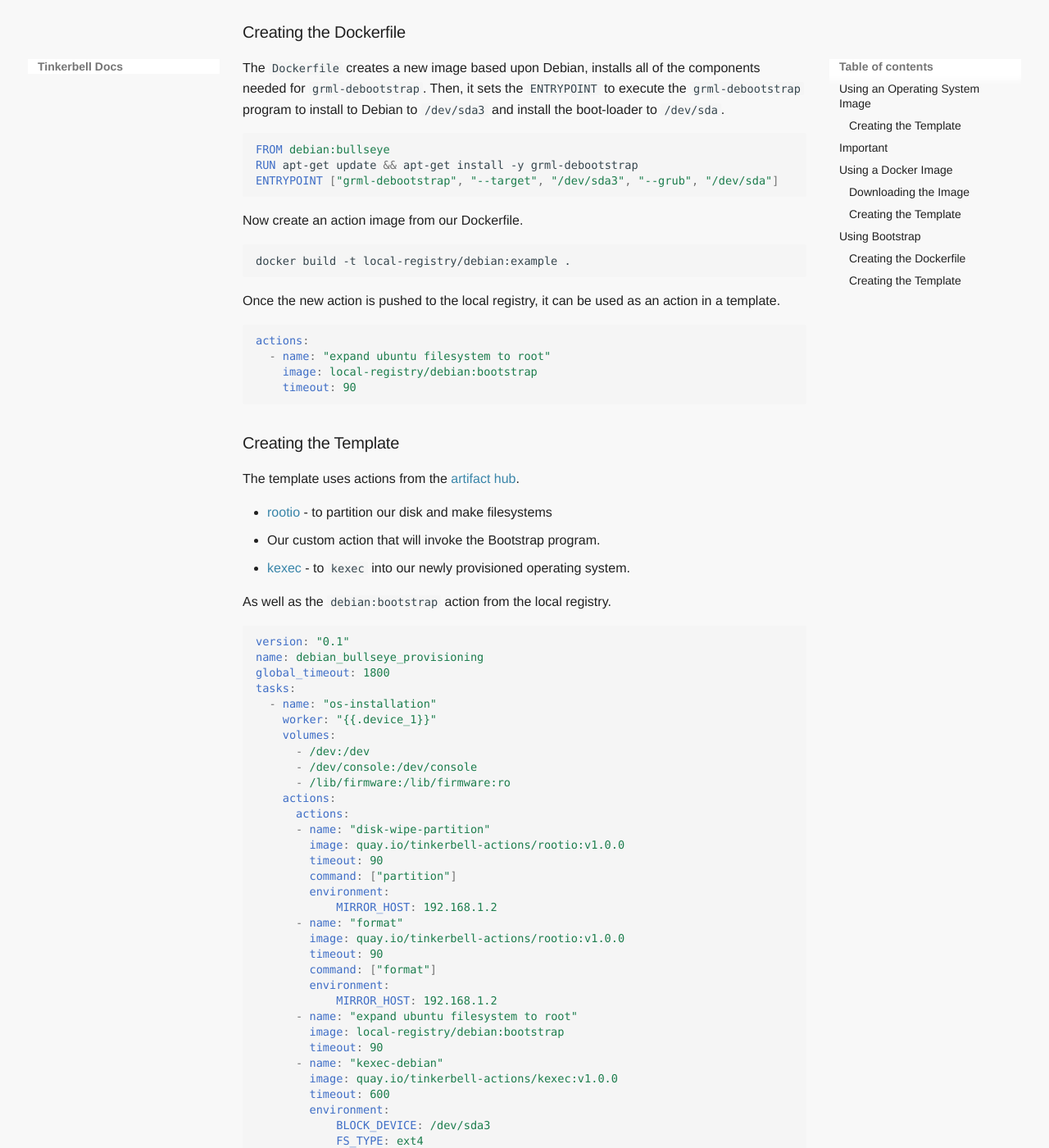
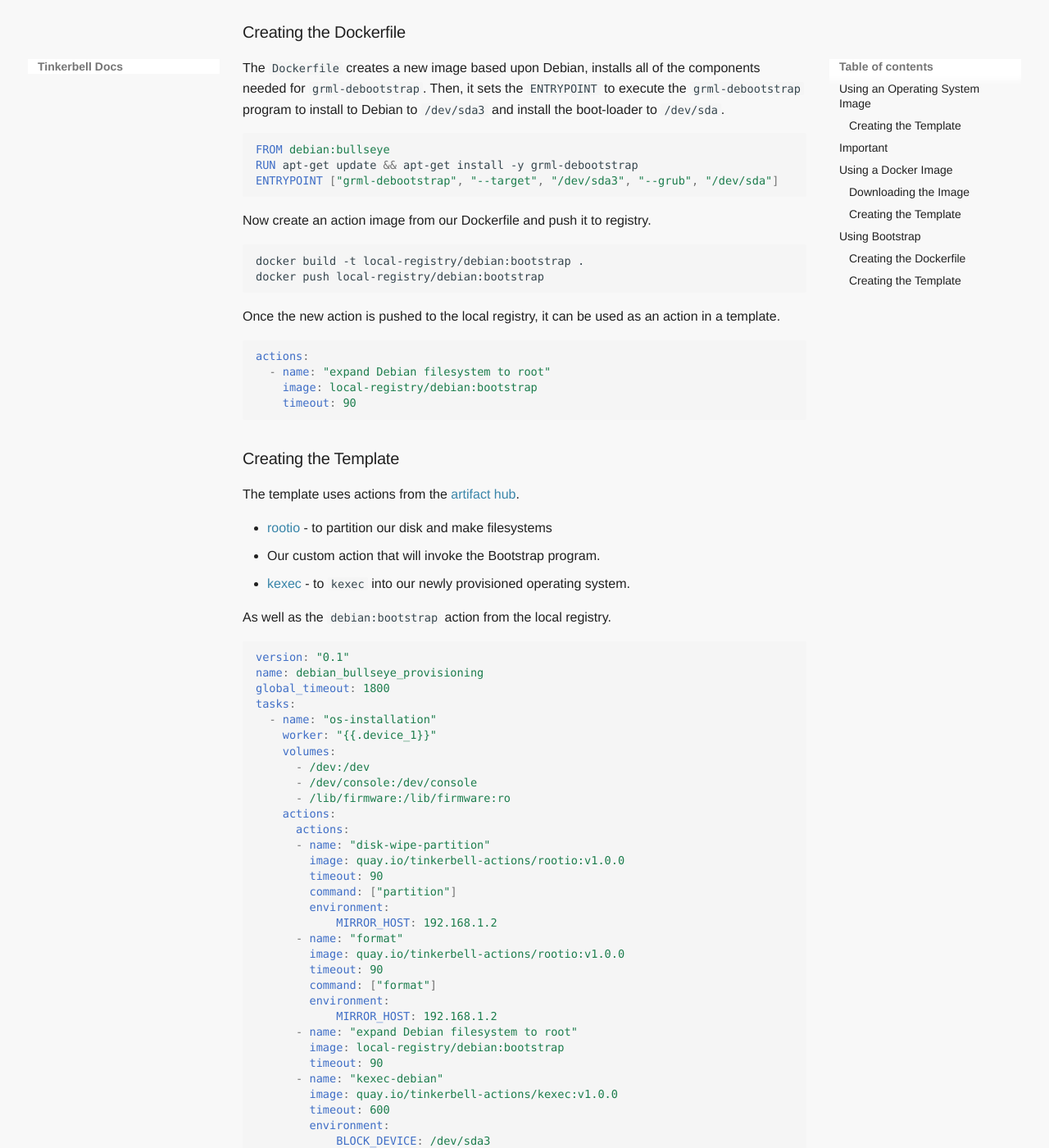
Before and after one commit to tinkerbell/tinkerbell-docs, an MkDocs documentation site: the page built from docs/deploying-operating-systems/examples-debian.md, in a window 1280 px wide and 1400 px high, scrolled down 3916 px. Shown: the whole window at 82% size. Built offline with MkDocs 1.6.1 and Material for MkDocs 9.7.7, drawn with Linux system fonts in a browser that asks for light colours; some web fonts are replaced.

Commit message:
Minor improvements to examples-debian.md
Include docker push in the example and name distribution correctly.

````diff
--- a/docs/deploying-operating-systems/examples-debian.md
+++ b/docs/deploying-operating-systems/examples-debian.md
@@ -188,17 +188,18 @@
 ENTRYPOINT ["grml-debootstrap", "--target", "/dev/sda3", "--grub", "/dev/sda"]
 ```
 
-Now create an action image from our Dockerfile.
+Now create an action image from our Dockerfile and push it to registry.
 
 ```sh
-docker build -t local-registry/debian:example .
+docker build -t local-registry/debian:bootstrap .
+docker push local-registry/debian:bootstrap
 ```
 
 Once the new action is pushed to the local registry, it can be used as an action in a template.
 
 ```yaml
 actions:
-  - name: "expand ubuntu filesystem to root"
+  - name: "expand Debian filesystem to root"
     image: local-registry/debian:bootstrap
     timeout: 90
 ```
@@ -238,7 +239,7 @@
 		command: ["format"]
 		environment:
 			MIRROR_HOST: 192.168.1.2
-	  - name: "expand ubuntu filesystem to root"
+	  - name: "expand Debian filesystem to root"
 		image: local-registry/debian:bootstrap
 		timeout: 90
 	  - name: "kexec-debian"
````
